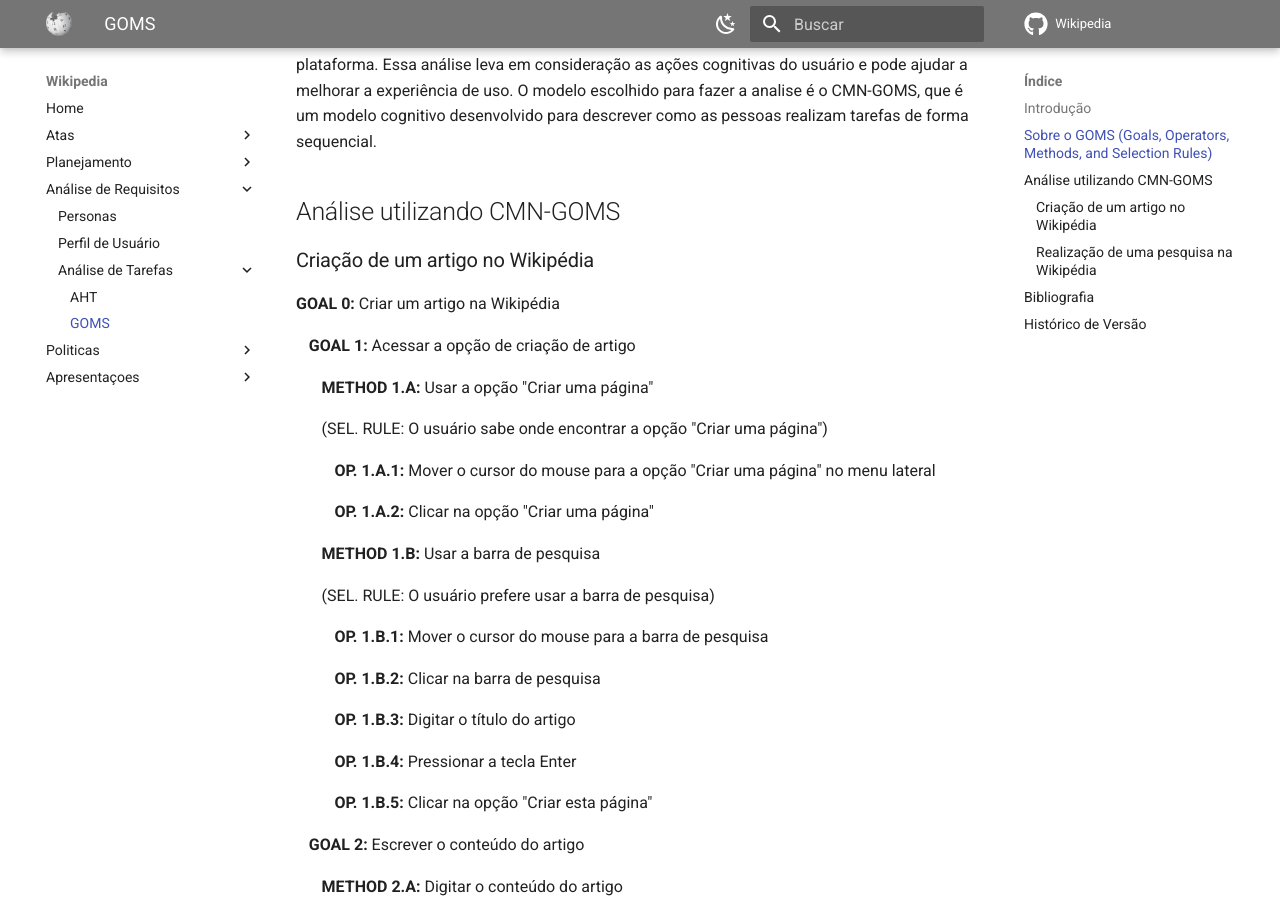
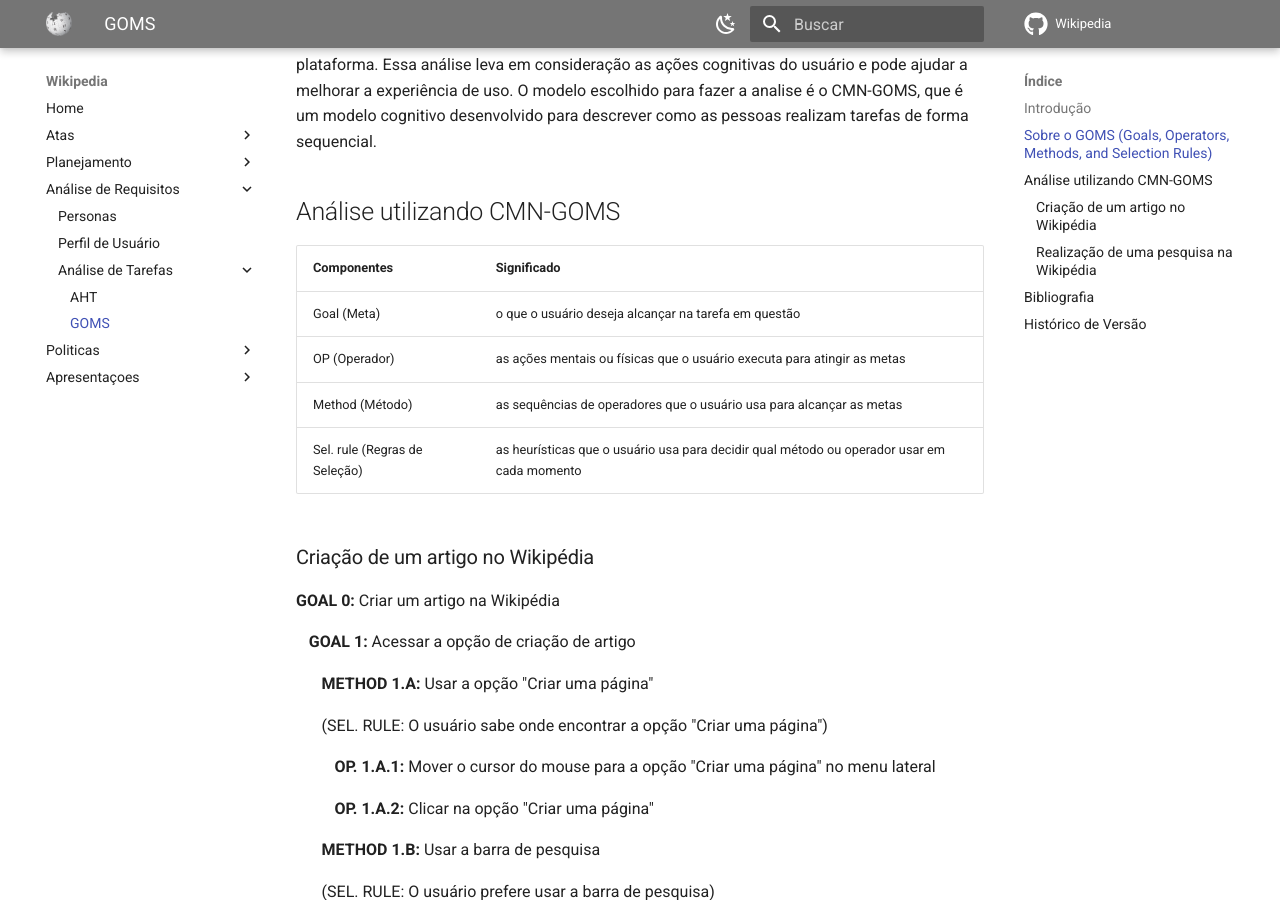
Before and after one commit to Interacao-Humano-Computador/2023.1-Wikipedia, an MkDocs documentation site: the page built from docs/analise-de-requisitos/goms.md, in a window 1280 px wide and 900 px high, scrolled down 372 px. Built offline with MkDocs 1.6.1 and Material for MkDocs 9.7.7, drawn with Linux system fonts in a browser that asks for light colours; comment, search, counter and statistics services are not loaded.

Commit message:
adicionando tabela com significados dos componentes

```diff
--- a/docs/analise-de-requisitos/goms.md
+++ b/docs/analise-de-requisitos/goms.md
@@ -9,6 +9,13 @@
 A análise GOMS é uma técnica bastante útil para avaliar a usabilidade de um site ou sistema, pois permite identificar como os usuários interagem com o conteúdo e a estrutura da plataforma. Essa análise leva em consideração as ações cognitivas do usuário e pode ajudar a melhorar a experiência de uso. O modelo escolhido para fazer a analise é o CMN-GOMS, que é um modelo cognitivo desenvolvido para descrever como as pessoas realizam tarefas de forma sequencial.
 
 ## Análise utilizando CMN-GOMS
+
+| Componentes                   | Significado                                                                                |
+| ----------------------------- | ------------------------------------------------------------------------------------------ |
+| Goal (Meta)                   | o que o usuário deseja alcançar na tarefa em questão                                       |
+| OP (Operador)                 | as ações mentais ou físicas que o usuário executa para atingir as metas                    |
+| Method (Método)               | as sequências de operadores que o usuário usa para alcançar as metas                       |
+| Sel. rule (Regras de Seleção) | as heurísticas que o usuário usa para decidir qual método ou operador usar em cada momento |
 
 ### Criação de um artigo no Wikipédia
 
```
